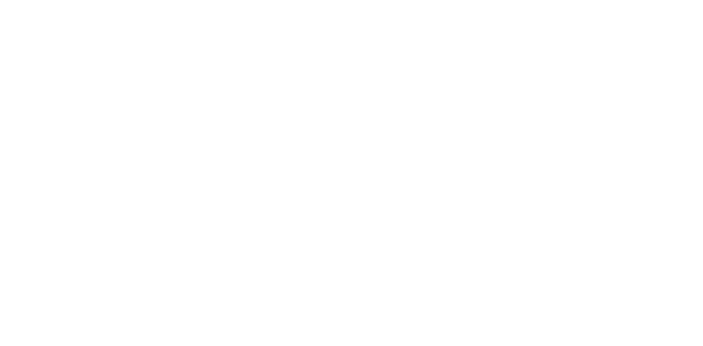
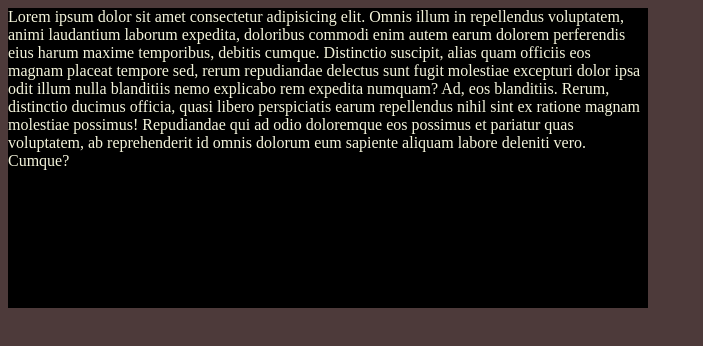
Before and after one commit to Atique-Mujahid/github-setup, a plain HTML site: page githubsetup.html in a window 1280 px wide. Shown: the whole page, without its empty margins (0-703 px from the left). Drawn offline with Linux system fonts and the light colour scheme.

Commit message:
some mendatory change

```diff
--- a/githubsetup.html
+++ b/githubsetup.html
@@ -4,8 +4,22 @@
     <meta charset="UTF-8">
     <meta name="viewport" content="width=device-width, initial-scale=1.0">
     <title>Document</title>
+    <style>
+        body{
+            width: 100%;
+            background: #4d3a3a;
+        }
+        .div{
+            color: beige;
+            background-color: black;
+            width: 50%;
+            height: 300px;
+        }
+    </style>
 </head>
 <body>
-
+    <div class="div">
+        Lorem ipsum dolor sit amet consectetur adipisicing elit. Omnis illum in repellendus voluptatem, animi laudantium laborum expedita, doloribus commodi enim autem earum dolorem perferendis eius harum maxime temporibus, debitis cumque. Distinctio suscipit, alias quam officiis eos magnam placeat tempore sed, rerum repudiandae delectus sunt fugit molestiae excepturi dolor ipsa odit illum nulla blanditiis nemo explicabo rem expedita numquam? Ad, eos blanditiis. Rerum, distinctio ducimus officia, quasi libero perspiciatis earum repellendus nihil sint ex ratione magnam molestiae possimus! Repudiandae qui ad odio doloremque eos possimus et pariatur quas voluptatem, ab reprehenderit id omnis dolorum eum sapiente aliquam labore deleniti vero. Cumque?
+    </div>
 </body>
 </html>
```
